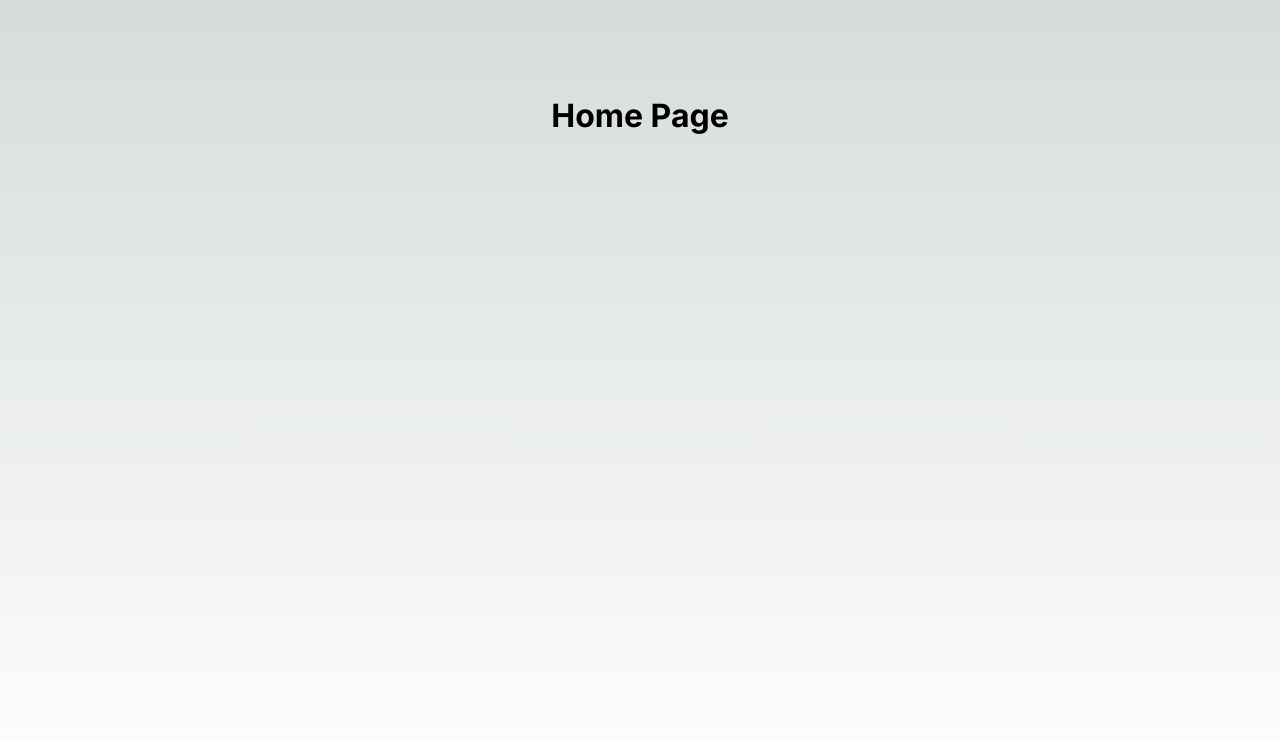
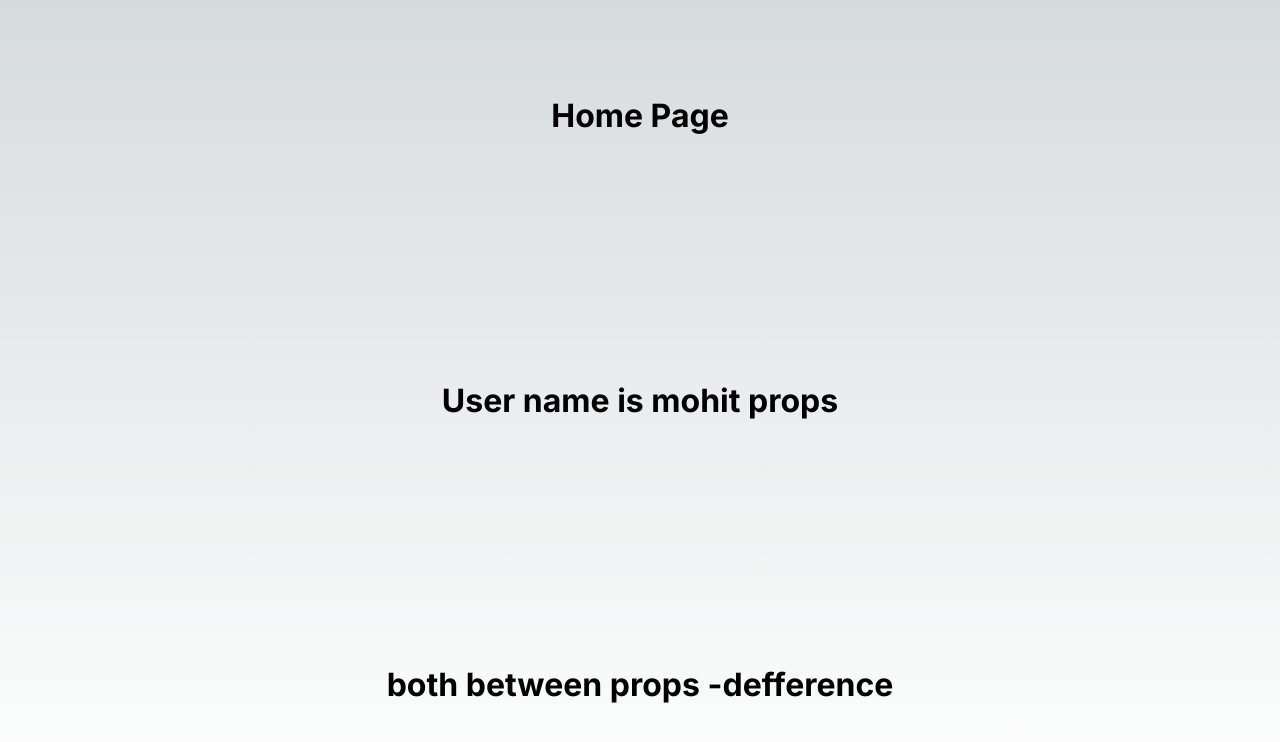
Before and after one commit to sharmasuper/NextJsSeries, a Next.js app: page / in a window 1280 px wide. Shown: the top 742 px of the page. Built offline with nearby package versions, Linux system fonts and the light colour scheme.

Commit message:
props passing data

```diff
--- a/src/app/page.js
+++ b/src/app/page.js
@@ -5,7 +5,24 @@ export default function Home() {
   return (
     <main className={styles.main}>
     <h1>Home Page</h1>
+  <User name="mohit props"/>
 
+  <Mohit name="defference"/>
     </main>
   );
 }
+
+  const User = (props) =>{
+  return (
+    <div>
+    <h1>User name is {props.name} </h1>
+    </div>
+  )
+}
+export const  Mohit = ({name}) =>{
+  return (
+    <div>
+     <h1>both between props -{name} </h1>
+    </div>
+  )
+}
```
